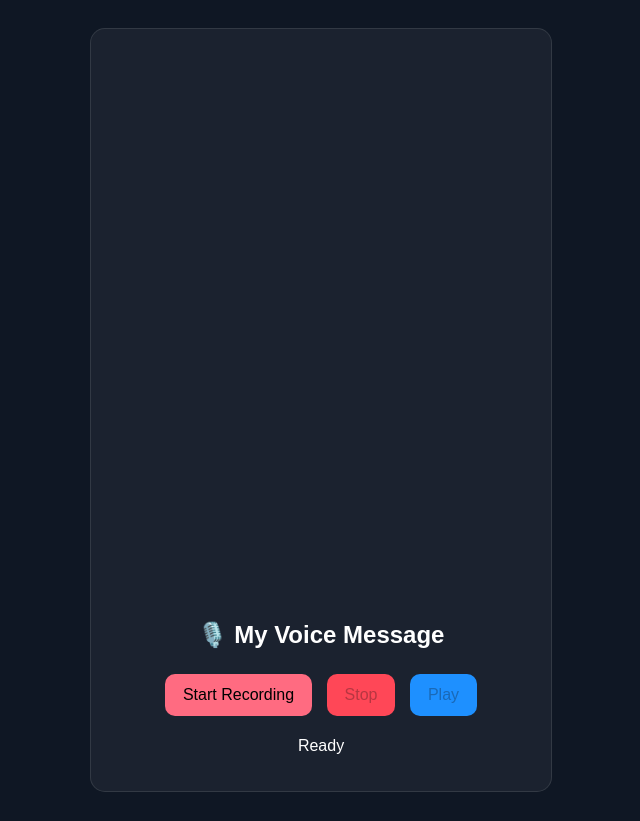
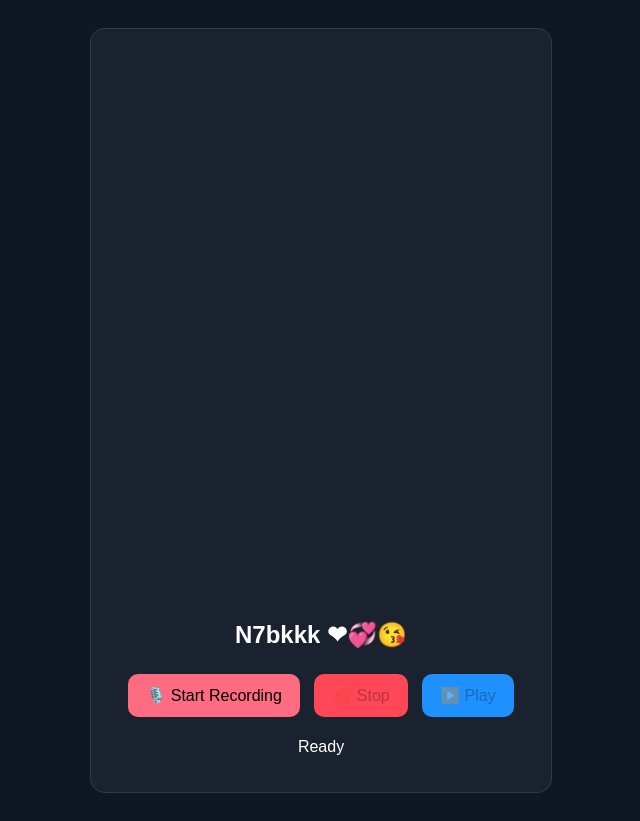
Before and after one commit to slimecoding2025/lovee, a plain HTML site: page index.html in a window 1280 px wide. Shown: the whole page, without its empty margins (319-959 px from the left). Drawn offline with Linux system fonts and the light colour scheme.

Commit message:
Update title and content in index.html

```diff
--- a/index.html
+++ b/index.html
@@ -3,25 +3,28 @@
 <head>
     <meta charset="UTF-8">
     <meta name="viewport" content="width=device-width, initial-scale=1.0">
-    <title>Voice Message with Photo Animation</title>
+    <title>hani bathtlk taswirty fi vc hhhhhhh</title>
+
+    <!-- ربط ملف CSS الخارجي -->
     <link rel="stylesheet" href="style.css">
 </head>
 <body>
 
 <div class="card">
 
-    <!-- الصورة مخفية من الأول -->
+    <!-- الصورة مخفية -->
     <img id="photo" src="pp.jpg" alt="My Photo">
 
-    <h2>🎙️ My Voice Message</h2>
+    <h2>N7bkkk ❤💞😘</h2>
 
-    <button id="startBtn">Start Recording</button>
-    <button id="stopBtn" disabled>Stop</button>
-    <button id="playBtn" disabled>Play</button>
+    <button id="startBtn">🎙️ Start Recording</button>
+    <button id="stopBtn" disabled>🛑 Stop</button>
+    <button id="playBtn" disabled>▶️ Play</button>
 
     <p id="status">Ready</p>
 </div>
 
+<!-- ملف JavaScript -->
 <script src="script.js"></script>
 </body>
 </html>
```
